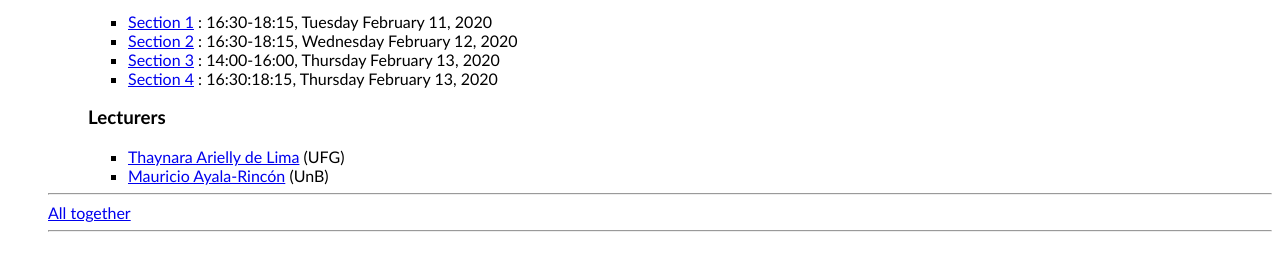
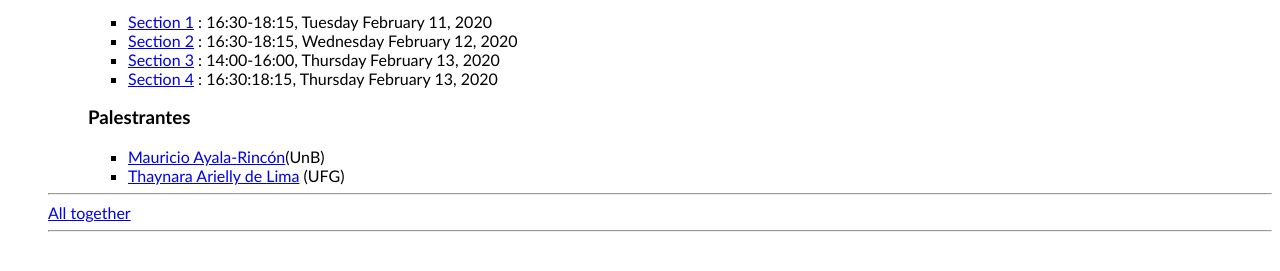
Before and after one commit to thaynaradelima/thaynaradelima.github.io, a Jekyll site: the page Tutorials/Semana_IME_2021/index.html, which Jekyll copies as it is, in a window 1280 px wide. Shown: the part 398-669 px from the top of the page. Built offline with Jekyll 4.4.1, drawn with Linux system fonts in a browser that asks for light colours.

Commit message:
Update index.html

```diff
--- a/Tutorials/Semana_IME_2021/index.html
+++ b/Tutorials/Semana_IME_2021/index.html
@@ -101,16 +101,13 @@
         </li>
     </ul>
 
-    <h3>Lecturers</h3>
+    <h3>Palestrantes</h3>
     <ul>
         <li>
-            <a href="http://www.inf.ufg.br/~daniel/effa/authors/thaynara/">Thaynara Arielly de Lima</a>
+            <a href="http://ayala.mat.unb.br">Mauricio Ayala-Rinc&oacute;n</a>(UnB)
+        <li>
+            <a href="https://thaynaradelima.github.io/">Thaynara Arielly de Lima</a>
              (UFG)
-
-        <li>
-            <a href="http://ayala.mat.unb.br">Mauricio Ayala-Rinc&oacute;n</a>
-
-              (UnB)
     </ul>
 
         </ul>
```
